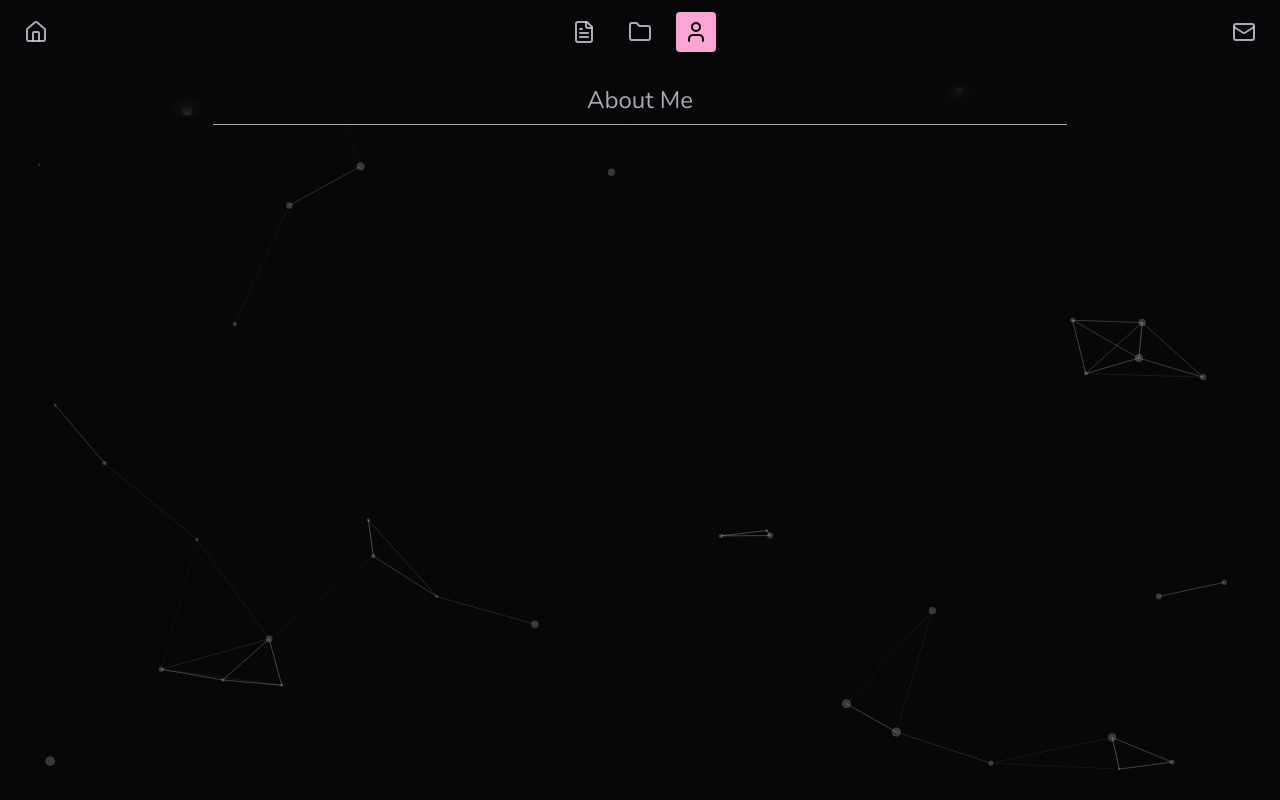
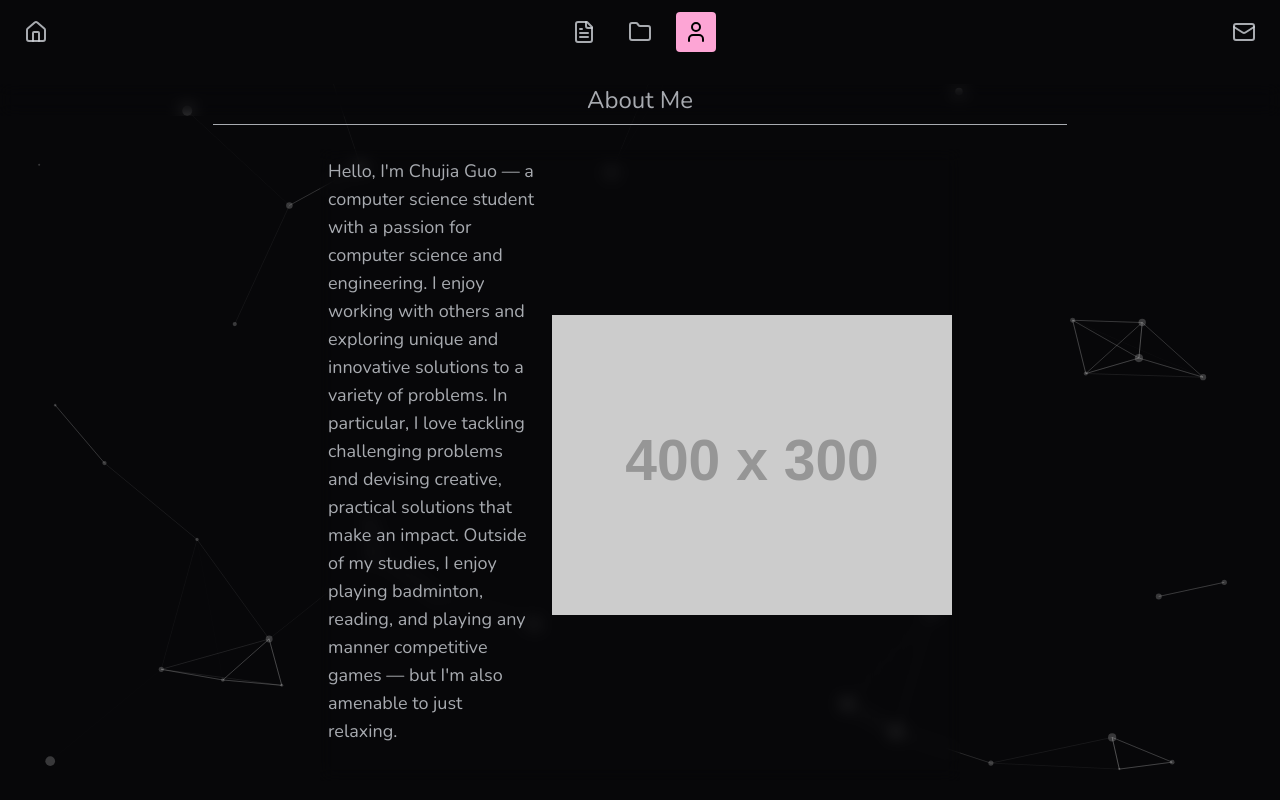
Before and after one commit to ChujiaGuo/webpage, a Next.js app: page /about in a window 1280 px wide. Built offline with nearby package versions, Linux system fonts and the light colour scheme.

Commit message:
Added About page, using placeholder images

```diff
--- a/src/app/about/page.tsx
+++ b/src/app/about/page.tsx
@@ -1,4 +1,5 @@
 import { nunito } from "@/lib/fonts";
+import * as strings from "@/lib/strings"
 
 export default function AboutPage() {
   return (
@@ -7,6 +8,15 @@ export default function AboutPage() {
         About Me
       </h1>
       <hr className="w-2/3 mx-auto my-2" />
+      <div className={`rounded flex flex-col md:flex-row mt-4 p-2 ${nunito.className} text-lg gap-4 w-1/2 justify-between backdrop-blur-sm items-center`}>
+        <div className="">
+          Hello, I'm Chujia Guo — a computer science student with a passion for computer science and engineering. I enjoy working with others and exploring unique and innovative solutions to a variety of problems.
+          In particular, I love tackling challenging problems and devising creative, practical solutions that make an impact. Outside of my studies, I enjoy playing badminton, reading, and playing any manner competitive games — but I'm also amenable to just relaxing.
+          <br/><br/>
+        </div>
+        <img src="https://placehold.co/400x300" alt="A picture of me">
+        </img>
+      </div>
     </div >
   );
 }
--- a/src/app/page.tsx
+++ b/src/app/page.tsx
@@ -5,7 +5,7 @@ import Link from "next/link";
 export default function Home() {
     return (
         <div className="flex flex-col w-full h-full items-center justify-center bg-[#070709]/50 backdrop-blur-xs">
-            <div className="flex flex-col md:flex-row items-center md:items-left justify-center w-3/4 gap-4">
+            <div className="flex flex-col md:flex-row md:items-left items-center justify-center w-3/4 gap-4">
                 <span className="w-1/2 order-2 md:order-1">
                     <h1 className={`${nunito.className} text-3xl text-gray-300 text-center md:text-left`}>
                         {strings.landing_header}
@@ -13,13 +13,13 @@ export default function Home() {
                     <h2 className={`${nunito.className} text-lg text-gray-500 text-center md:text-left`}>
                         {strings.landing_description}
                     </h2>
-                    <hr className=""/>
+                    <hr className="" />
                     <p className={`${nunito.className} pt-3 text-lg text-center md:text-left`}>
                         {strings.landing_paragraph} <Link href='/projects' className="text-[#d6a3c9]">here!</Link>
                     </p>
                 </span>
-                <p className="border w-1/3 text-center order-1 md:order-2">
-                    image goes here probably (i dont have an image)
+                <p className="w-1/4 text-center order-1 md:order-2">
+                    <img src="https://placehold.co/400x300" alt="A picture of me" />
                 </p>
             </div>
         </div>
--- a/src/app/projects/page.tsx
+++ b/src/app/projects/page.tsx
@@ -5,12 +5,12 @@ import { FontAwesomeIcon } from "@fortawesome/react-fontawesome";
 import { nunito } from "@/lib/fonts";
 import * as strings from "@/lib/strings"
 
-const projectInactive = `group border transition border-gray-300/70 rounded-xl h-full p-2 hover:bg-[#d6a3c9]/90 hover:border-[#d6a3c9] backdrop-blur-sm`
+const projectInactive = `${nunito.className} group border transition border-gray-300/70 rounded-xl h-full p-2 hover:bg-[#d6a3c9]/90 hover:border-[#d6a3c9] backdrop-blur-sm`
 const titleTextInactive = `text-xl font-semibold mb-2 text-center group-hover:text-black transition`
 const descTextInactive = `pb-2 px-4 group-hover:text-gray-900 transition`
 const skillsTextInactive = `pb-2 px-4 text-md group-hover:text-gray-900 transition`
 
-const projectActive = `border rounded-xl p-2 bg-pink-300 border-pink-300 h-full`
+const projectActive = `${nunito.className} border rounded-xl p-2 bg-pink-300 border-pink-300 h-full`
 const titleTextActive = `text-xl font-semibold mb-2 text-center text-black`
 const descTextActive = `text-gray-900 pb-2 px-4`
 const skillsTextActive = `text-gray-900 pb-2 px-4`
```
